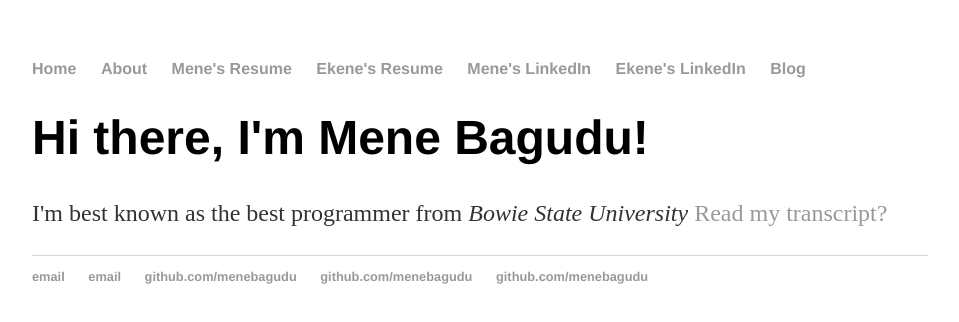
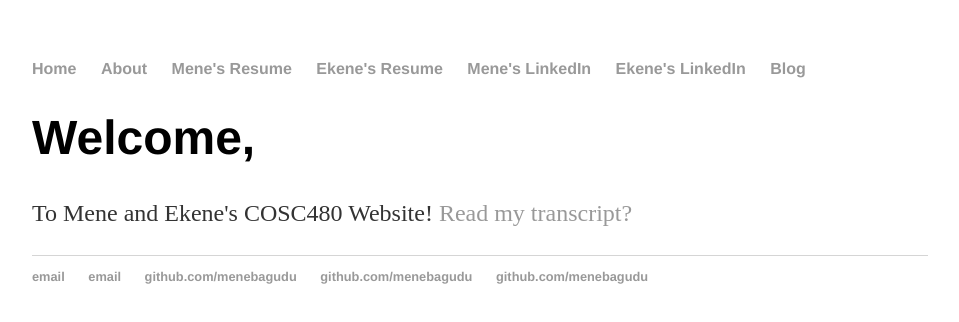
Before and after one commit to meneBagudu/meneBagudu.github.io, a plain HTML site: page index.html in a window 1280 px wide. Shown: the whole page, without its empty margins (160-1119 px from the left). Drawn offline with Linux system fonts and the light colour scheme.

Commit message:
Update index.html

```diff
--- a/index.html
+++ b/index.html
@@ -20,8 +20,8 @@
 		</nav>
 		<div class="container">
     		<div class="blurb">
-        		<h1>Hi there, I'm Mene Bagudu!</h1>
-				<p>I'm best known as the best programmer from <em>Bowie State University</em> <a href="/about">Read my transcript? </a></p>
+        		<h1>Welcome, </h1>
+				<p>To Mene and Ekene's COSC480 Website! </em> <a href="/about">Read my transcript? </a></p>
     		</div><!-- /.blurb -->
 		</div><!-- /.container -->
 		<footer>
```
